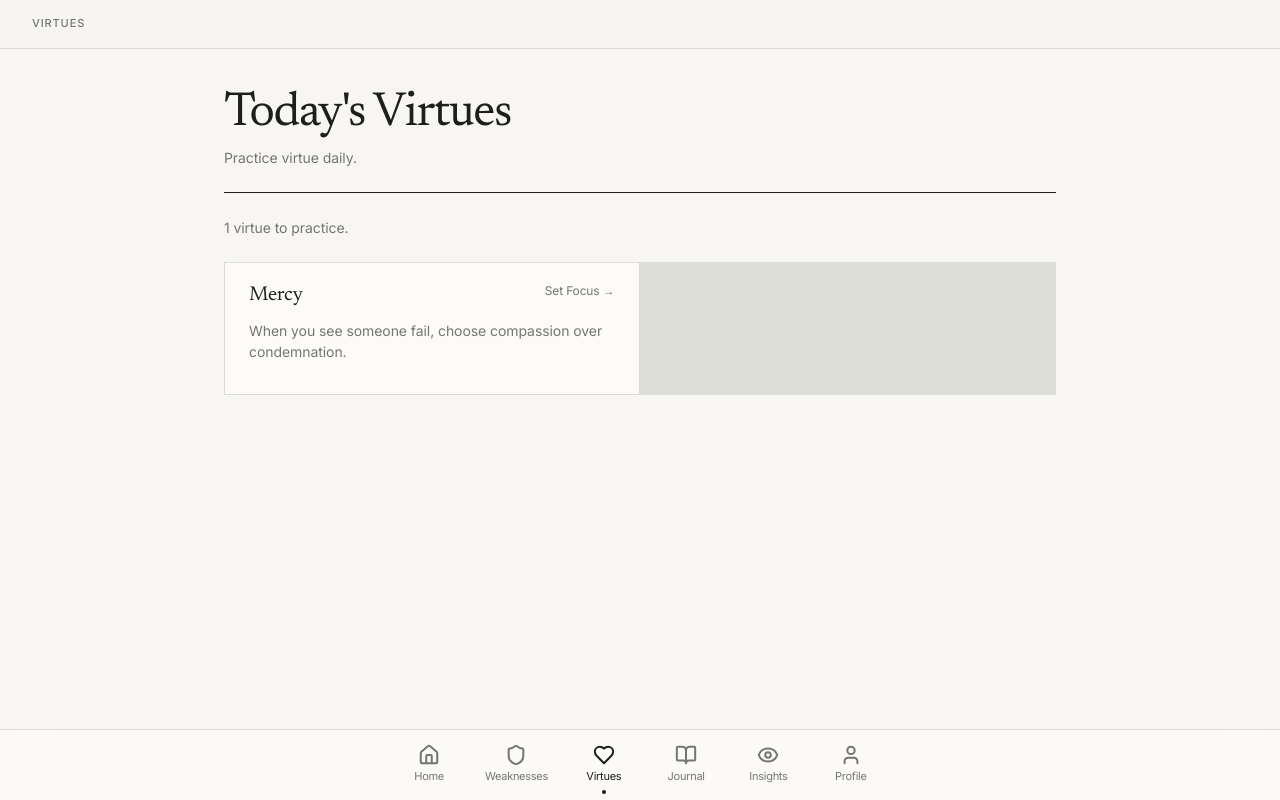
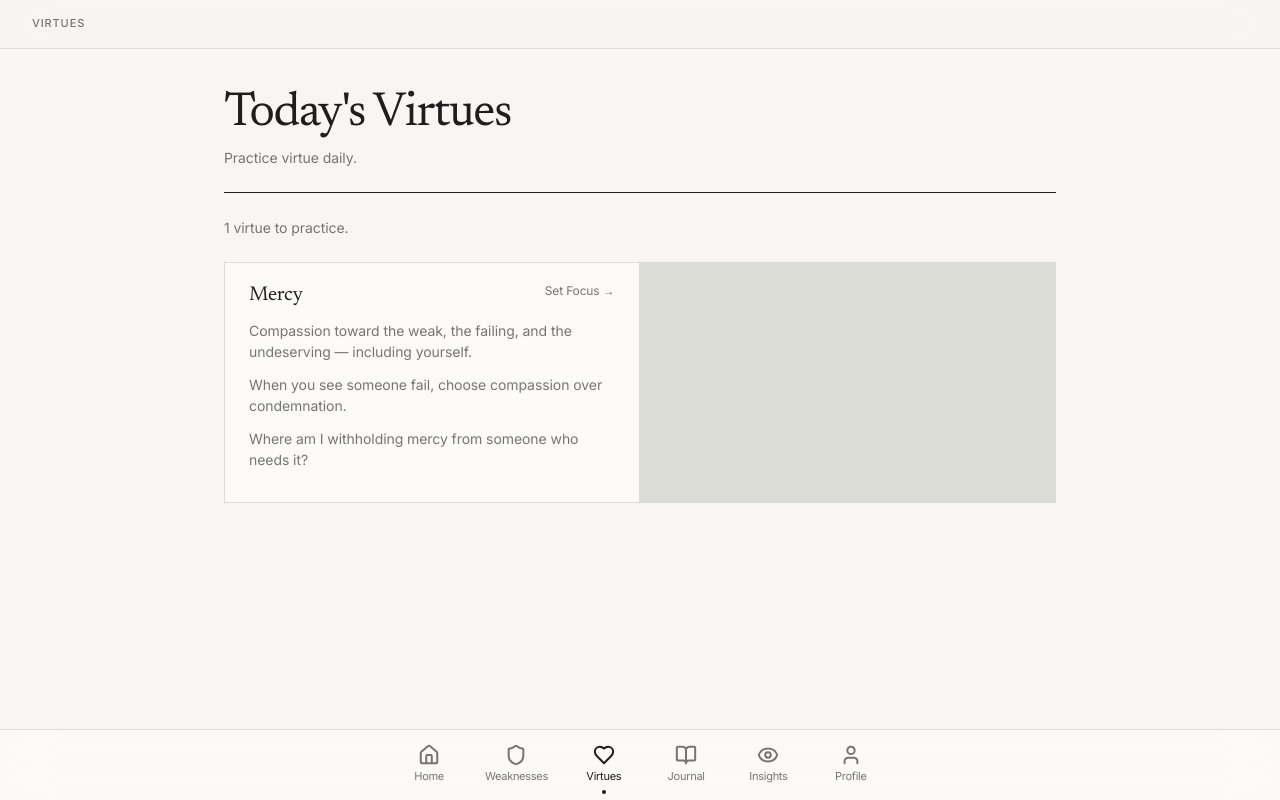
Before and after one commit to johncyongco/agapetoi, a React (Vite) app: page /virtues in a window 1280 px wide. Built offline with nearby package versions, Linux system fonts and the light colour scheme.

Commit message:
fix: add description and reflection question to VirtueCard

```diff
--- a/src/components/virtues/VirtueCard.tsx
+++ b/src/components/virtues/VirtueCard.tsx
@@ -69,7 +69,15 @@ export function VirtueCard({
         </div>
 
         <p className="text-editorial-sm text-text-secondary leading-relaxed mb-3">
+          {virtue.description}
+        </p>
+
+        <p className="text-editorial-sm text-text-secondary leading-relaxed mb-3">
           {virtue.daily_practice}
+        </p>
+
+        <p className="text-editorial-sm text-text-secondary leading-relaxed mb-3">
+          {virtue.reflection_question}
         </p>
 
         {virtue.mapped_from.length > 0 && (
```
